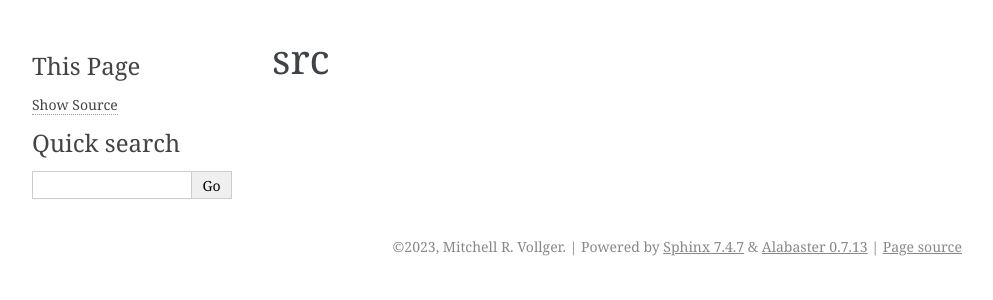
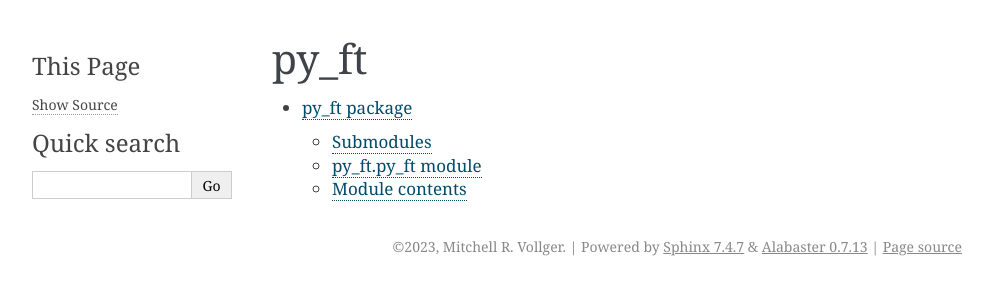
Before and after one commit to fiberseq/fibertools-rs, a Sphinx documentation site: the page built from py-ft/docs/modules.rst, in a window 1280 px wide. Shown: the top 300 px of the page, without its empty margins (148-1141 px from the left). Built offline with Sphinx 7.4.7, drawn with Linux system fonts in a browser that asks for light colours; the version number is read from the project's files by our own code.

Commit message:
chore: python docs

```diff
--- a/py-ft/docs/modules.rst
+++ b/py-ft/docs/modules.rst
@@ -1,5 +1,7 @@
-src
-===
+py_ft
+=====
 
 .. toctree::
    :maxdepth: 4
+
+   py_ft
--- /dev/null
+++ b/py-ft/docs/py_ft.rst
@@ -0,0 +1,21 @@
+py\_ft package
+==============
+
+Submodules
+----------
+
+py\_ft.py\_ft module
+--------------------
+
+.. automodule:: py_ft.py_ft
+   :members:
+   :undoc-members:
+   :show-inheritance:
+
+Module contents
+---------------
+
+.. automodule:: py_ft
+   :members:
+   :undoc-members:
+   :show-inheritance:
```
Also changed, not shown: 2 other files.
